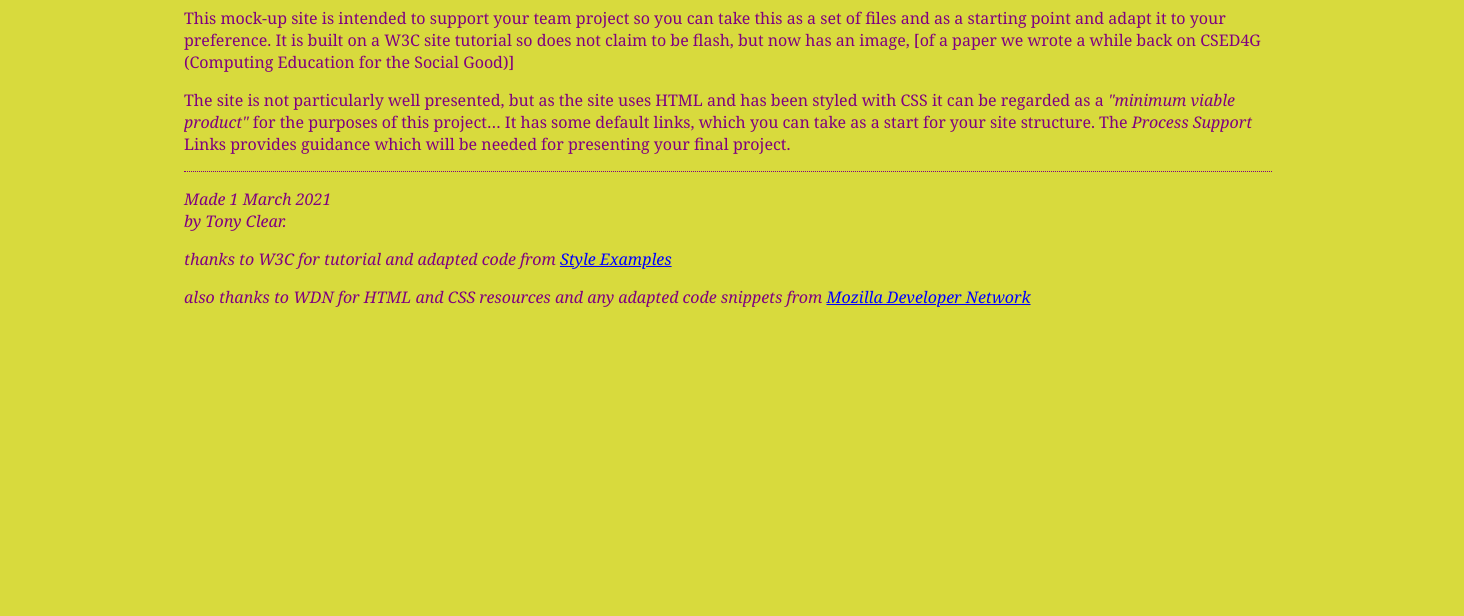
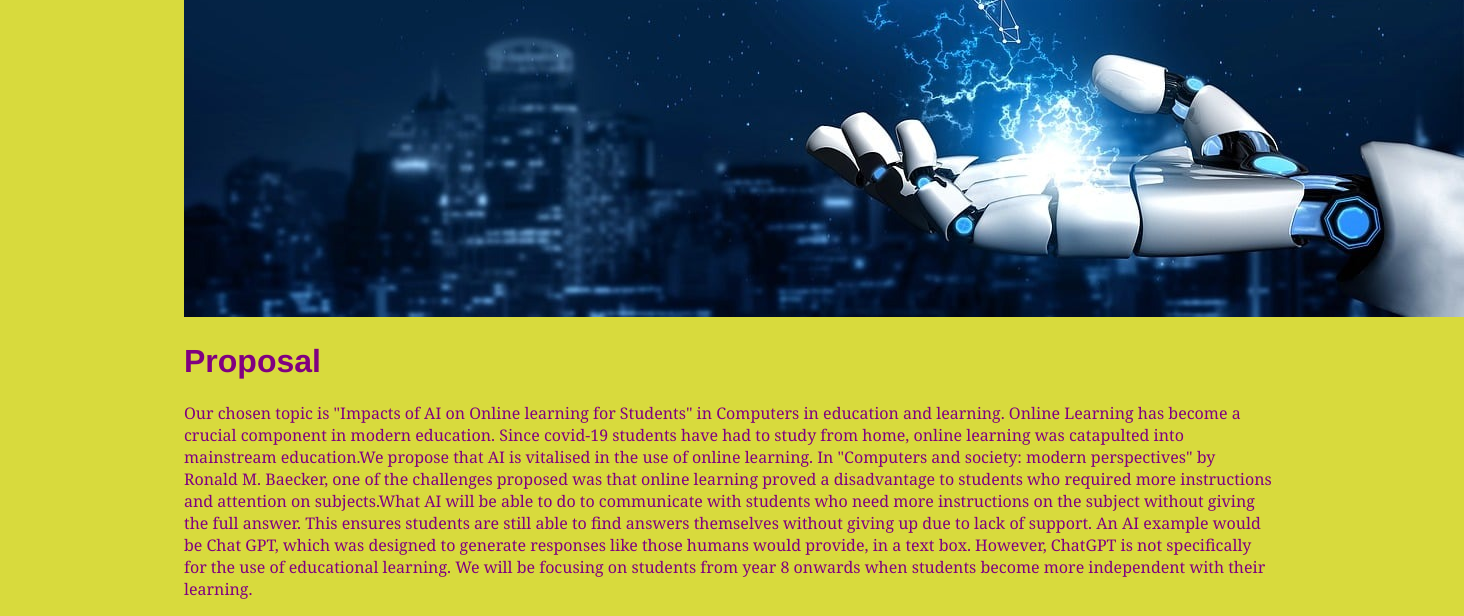
Before and after one commit to dannypp69/COMP501-Assignment-3, a plain HTML site: page CTiS-2023_1/index.html in a window 1280 px wide. Shown: the part 390-1006 px from the top of the page, 1464 px wide, since content can reach past the window. Before the commit the page ends 800 px from the top, so only its background shows below. Drawn offline with Linux system fonts and the light colour scheme.

Commit message:
Update index.html
added index information

```diff
--- a/CTiS-2023_1/index.html
+++ b/CTiS-2023_1/index.html
@@ -1,12 +1,12 @@
 <!DOCTYPE html PUBLIC "-//W3C//DTD HTML 4.01//EN">
 <html>
 <head>
-  <title>My first styled page</title>
+  <title>Home</title>
   	<link rel="stylesheet" href="styles/mystyles.css">
   </head>
 
 <body>
-<img src="images/5844143-l.jpg" alt="Computers and Society : Modern Perspectives">
+<img src="images/ai-7111802_1280.jpg" alt="AI">
 <!-- Site navigation menu -->
 <ul class="navbar">
   <li><a href="index.html">Home page</a>
@@ -20,21 +20,10 @@
 </ul>
 
 <!-- Main content -->
-<h1>CTiS: Impact of Technology Site</h1>
+<h1>Proposal</h1>
 
 
-</ul><p>This mock-up site is intended to support your team project so you can take this as a set of files and as a starting point and adapt it to your preference.
-It is built on a W3C site tutorial so does not claim to be flash, but now has an image, [of a paper we wrote a while back on CSED4G (Computing Education for the Social Good)]</p>
-<p>The site is not particularly well presented, but as the site uses HTML and has been styled with CSS it can be regarded as a <em>"minimum viable product"</em> for the purposes of this project&hellip;
-It has some default links, which you can take as a start for your site structure.  The <em>Process Support </em>Links provides guidance which will be needed for presenting your final project. </p>
-
-
-<!-- Sign and date the page, it's only polite! -->
-<address>Made 1 March 2021<br>
-  by Tony Clear.</address>
-
-<p><em>thanks to W3C for tutorial and adapted code from <a href="https://www.w3.org/Style/Examples/011/firstcss.en.html">Style Examples</a></p></em>
-<p><em>also thanks to WDN for HTML and CSS resources and any adapted code snippets from <a href= "https://developer.mozilla.org/en-US/docs/Web">Mozilla Developer Network</a></p></em
+<p>Our chosen topic is "Impacts of AI on Online learning for Students" in Computers in education and learning. Online Learning has become a crucial component in modern education. Since covid-19 students have had to study from home, online learning was catapulted into mainstream education.We propose that AI is vitalised in the use of online learning. In "Computers and society: modern perspectives" by Ronald M. Baecker, one of the challenges proposed was that online learning proved a disadvantage to students who required more instructions and attention on subjects.What AI will be able to do to communicate with students who need more instructions on the subject without giving the full answer. This ensures students are still able to find answers themselves without giving up due to lack of support. An AI example would be Chat GPT, which was designed to generate responses like those humans would provide, in a text box. However, ChatGPT is not specifically for the use of educational learning. We will be focusing on students from year 8 onwards when students become more independent with their learning.</p>
 
 </body>
 </html>
```
Lines whose indentation alone changed are shown as unchanged.
